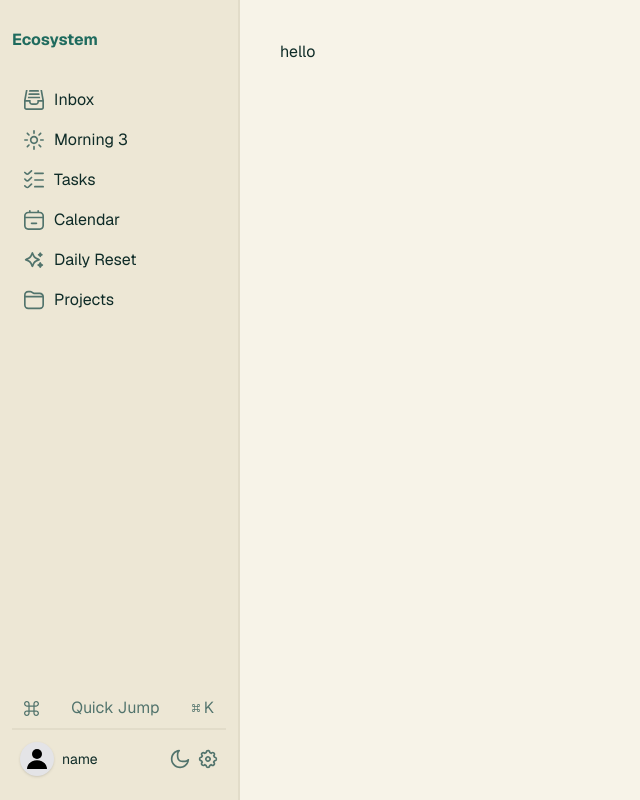
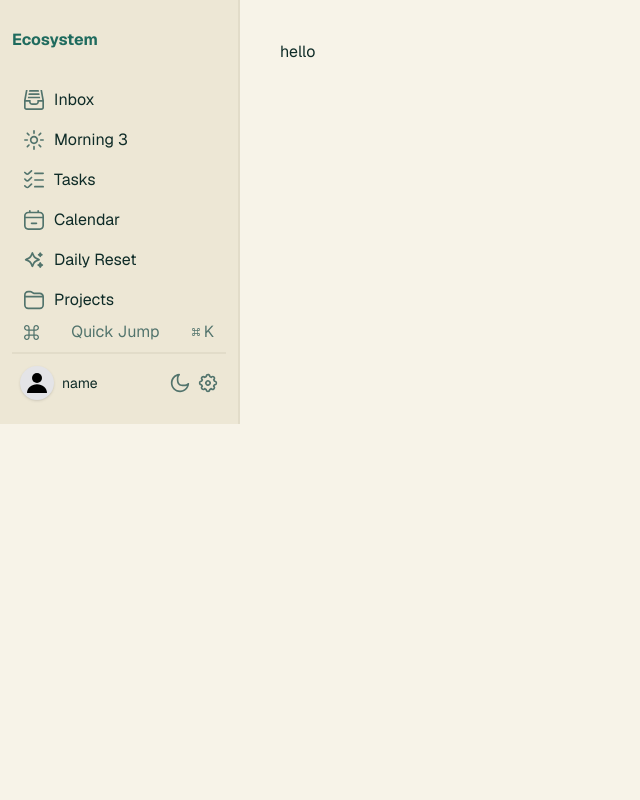
Before and after one commit to KalnBrs/Ecosystem, a Next.js app: page / in a window 1280 px wide. Shown: the whole page, without its empty margins (0-640 px from the left). Built offline with nearby package versions, Linux system fonts and the light colour scheme; no server answers.

Commit message:
Changed the sidebar's heigh to the full screen

```diff
--- a/src/_components/Sidebar/Sidebar.tsx
+++ b/src/_components/Sidebar/Sidebar.tsx
@@ -21,7 +21,7 @@ export default function Sidebar() {
   const { data: session } = useSession()
 
   return (
-    <div className={`${styles.sidebar} w-auto min-h-screen border-r-2 shrink-0`}>
+    <div className={`${styles.sidebar} w-auto h-full border-r-2 shrink-0`}>
       <div className="mx-3 flex flex-col h-full">
         <div className="flex items-center h-20">
           <h1 className={`${styles.title} font-bold`}>Ecosystem</h1>
```
